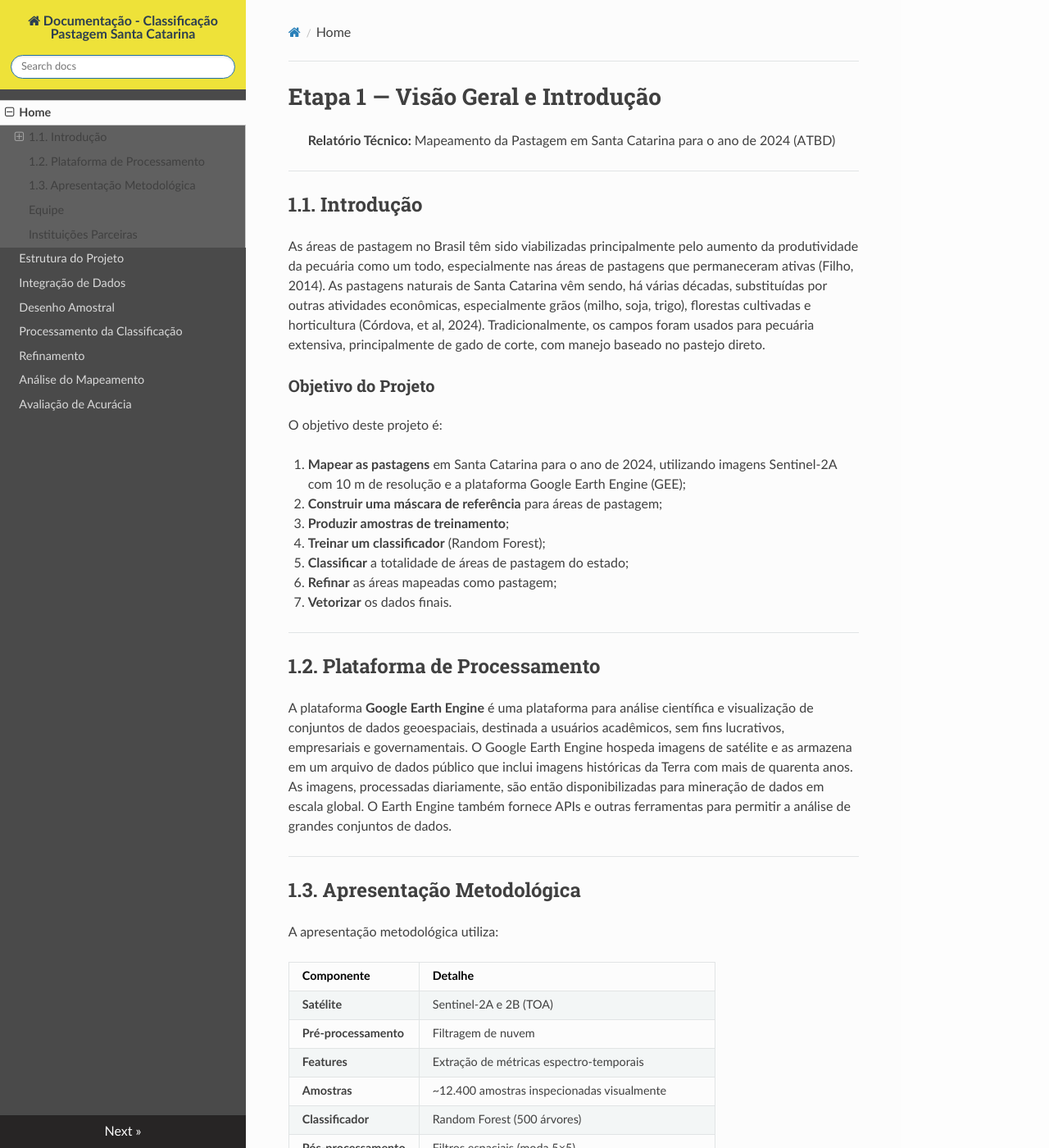
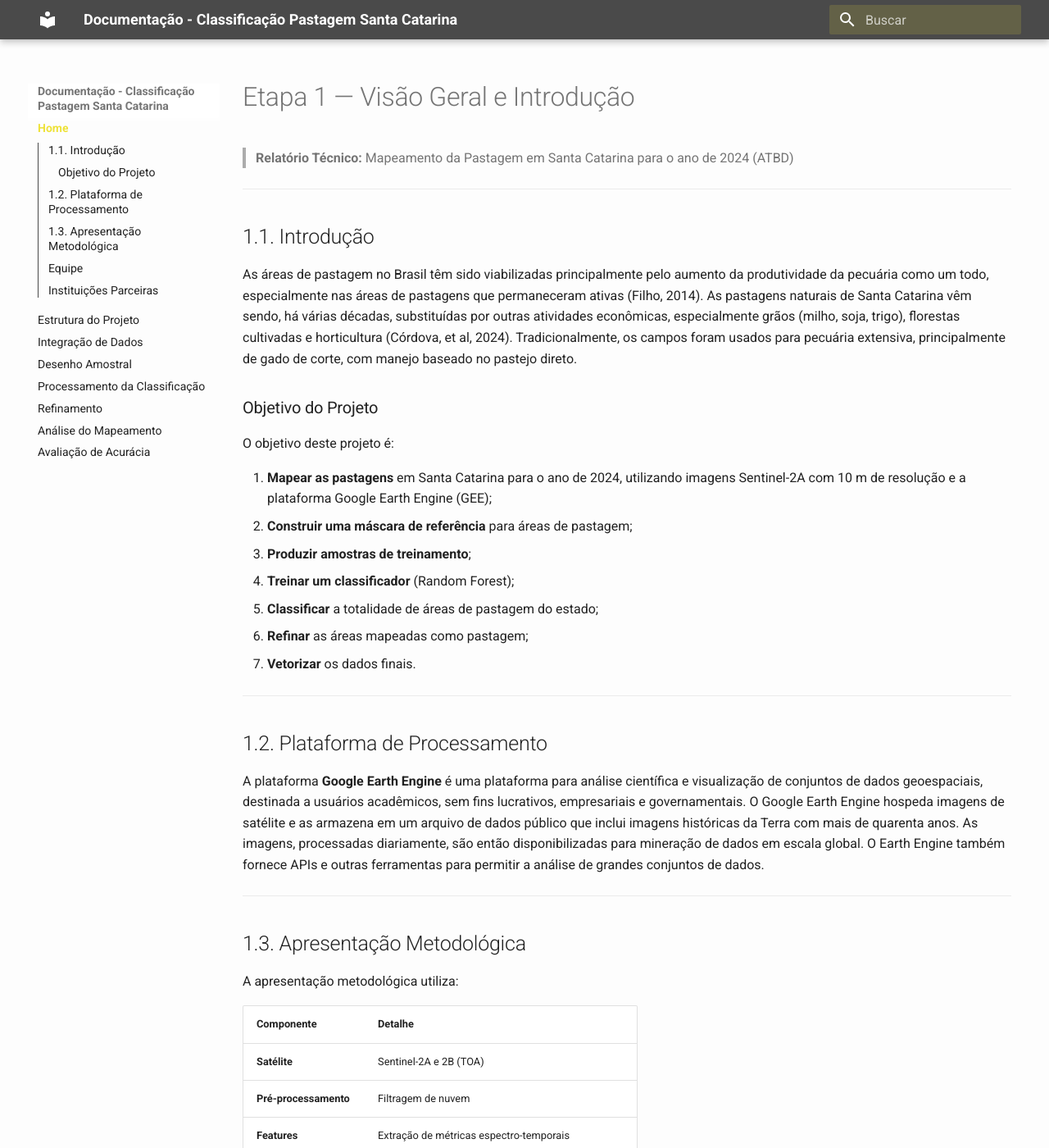
Before and after one commit to guilhermeramosvaz/Classificacao-Pastagem-SC, an MkDocs documentation site: the page built from docs/index.md, in a window 1280 px wide and 1400 px high. Shown: the whole window at 82% size. Built offline with MkDocs 1.6.1 and Material for MkDocs 9.7.7, drawn with Linux system fonts in a browser that asks for light colours; nearby versions of some CDN libraries; some of the changed text lies outside the part shown.

Commit message:
mudança_ambiente

```diff
--- a/docs/stylesheets/extra.css
+++ b/docs/stylesheets/extra.css
@@ -1,26 +1,40 @@
-/* 1. Barra Lateral em Cinza */
-.wy-nav-side {
-    background: #4a4a4a !important; /* Um cinza médio/escuro */
+/* ===== Paleta de Cores Customizada para Material for MkDocs ===== */
+
+/* Cores primárias do tema (sidebar, header, links) */
+:root {
+    --md-primary-fg-color: #4a4a4a;        /* Cinza escuro — cabeçalho e sidebar */
+    --md-primary-fg-color--light: #606060;  /* Cinza médio */
+    --md-primary-fg-color--dark: #333333;   /* Cinza mais escuro */
+    --md-accent-fg-color: #eee239;          /* Amarelo vibrante — destaques e hover */
 }
 
-/* 2. Bloco de Busca em Amarelo */
-.wy-side-nav-search {
-    background-color: #eee239 !important; /* Amarelo vibrante */
+/* Fundo do conteúdo principal */
+.md-main {
+    background: #fdfdfd;
 }
 
-/* 3. Ajuste do texto e links dentro do bloco amarelo para ficarem legíveis (pretos) */
-.wy-side-nav-search > a,
-.wy-side-nav-search .wy-dropdown > a,
-.wy-side-nav-search input[type="text"] {
-    color: #2c3e50 !important;
+/* Campo de busca — fundo amarelo */
+.md-search__form {
+    background-color: rgba(238, 226, 57, 0.15) !important;
 }
 
-/* 4. Cor de fundo do conteúdo principal (Cinza bem clarinho para não cansar a vista) */
-.wy-nav-content-wrap {
-    background: #fdfdfd !important;
+/* Hover nos itens do menu lateral */
+.md-nav__link:hover {
+    color: #eee239 !important;
 }
 
-/* Opcional: Mudar a cor do cabeçalho da tabela de conteúdos quando selecionado */
-.wy-menu-vertical li.current {
-    background: #606060;
+/* Item ativo no menu lateral */
+.md-nav__link--active {
+    color: #eee239 !important;
+    font-weight: 700;
 }
+
+/* Botão de voltar ao topo */
+.md-top {
+    background-color: #4a4a4a;
+}
+
+.md-top:hover {
+    background-color: #eee239;
+    color: #2c3e50;
+}
--- a/mkdocs.yml
+++ b/mkdocs.yml
@@ -1,7 +1,20 @@
 site_name: Documentação - Classificação Pastagem Santa Catarina
 site_author: Guilherme Vaz
+
 theme:
-  name: readthedocs
+  name: material
+  language: pt-BR
+  palette:
+    primary: custom
+    accent: yellow
+  font:
+    text: Roboto
+    code: Roboto Mono
+  features:
+    - navigation.sections
+    - navigation.expand
+    - navigation.top
+    - toc.integrate
 
 extra_css:
   - stylesheets/extra.css
```
Also changed, not shown: 1 other file.
